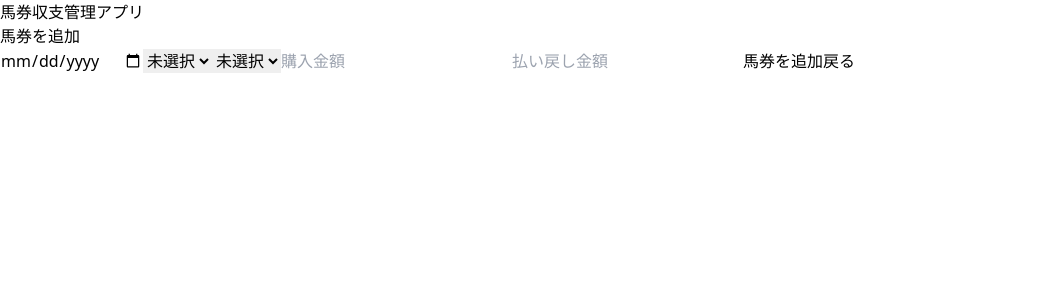
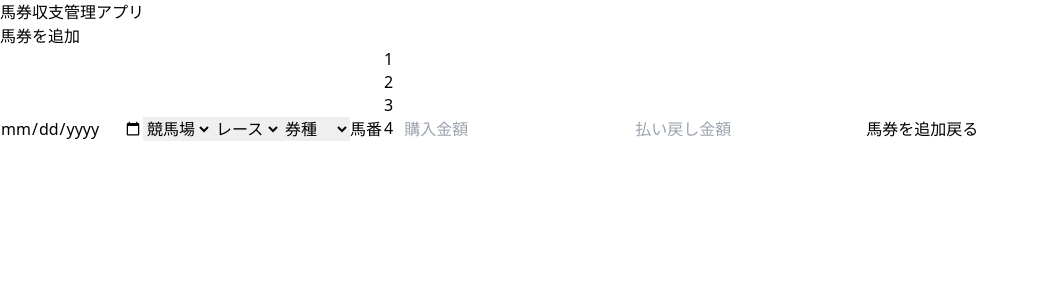
Before and after one commit to tukumo-n9/horse-racing-betting-ticket-manager, a React (Vite) app: page /add-ticket in a window 1280 px wide. Shown: the top 300 px of the page, without its empty margins (0-1039 px from the left). Built offline with nearby package versions, Linux system fonts and the light colour scheme.

Commit message:
#6 券種と馬番の選択をできるようにした

```diff
--- a/src/features/tickets/AddTicketForm.tsx
+++ b/src/features/tickets/AddTicketForm.tsx
@@ -8,14 +8,24 @@ function AddTicketForm() {
   const [date, setDate] = useState<string>("");
   const [racetrack, setRacetrack] = useState<string>("");
   const [raceNumber, setRaceNumber] = useState<string>("");
+  const [typeName, setTypeName] = useState<string>("");
+  const [typeNumbers, setTypeNumbers] = useState<string[]>([]);
   const [betAmount, setBetAmount] = useState<string>("");
   const [payout, setPayout] = useState<string>("");
 
   const dispatch = useAppDispatch();
   const navigate = useNavigate();
 
-  const onSaveTicketClicked = () => {
-    if (date && racetrack && raceNumber && betAmount && payout) {
+  const onSaveClicked = () => {
+    if (
+      date &&
+      racetrack &&
+      raceNumber &&
+      typeName &&
+      typeNumbers.length !== 0 &&
+      betAmount &&
+      payout
+    ) {
       dispatch(
         ticketAdded({
           id: nanoid(),
@@ -23,6 +33,8 @@ function AddTicketForm() {
           date,
           racetrack,
           raceNumber,
+          typeName,
+          typeNumbers,
           betAmount,
           payout,
         })
@@ -30,6 +42,8 @@ function AddTicketForm() {
       setDate("");
       setRacetrack("");
       setRaceNumber("");
+      setTypeName("");
+      setTypeNumbers([]);
       setBetAmount("");
       setPayout("");
       navigate("/");
@@ -44,24 +58,47 @@ function AddTicketForm() {
         placeholder="日付"
         onChange={(e) => setDate(e.target.value)}
       />
-      <select
-        name=""
-        id=""
-        value={racetrack}
-        onChange={(e) => setRacetrack(e.target.value)}
-      >
-        <option value="">未選択</option>
+      <select value={racetrack} onChange={(e) => setRacetrack(e.target.value)}>
+        <option value="">競馬場</option>
         <option value="京都">京都</option>
         <option value="東京">東京</option>
         <option value="新潟">新潟</option>
       </select>
       <select
-        name=""
-        id=""
         value={raceNumber}
         onChange={(e) => setRaceNumber(e.target.value)}
       >
-        <option value="">未選択</option>
+        <option value="">レース</option>
+        <option value="1">1R</option>
+        <option value="2">2R</option>
+        <option value="3">3R</option>
+        <option value="4">4R</option>
+        <option value="5">5R</option>
+        <option value="6">6R</option>
+        <option value="7">7R</option>
+        <option value="8">8R</option>
+        <option value="9">9R</option>
+        <option value="10">10R</option>
+        <option value="11">11R</option>
+        <option value="12">12R</option>
+      </select>
+      <select value={typeName} onChange={(e) => setTypeName(e.target.value)}>
+        <option value="">券種</option>
+        <option value="単勝">単勝</option>
+        <option value="馬連">馬連</option>
+        <option value="三連単">三連単</option>
+      </select>
+      <label>
+        馬番
+        <select
+          value={typeNumbers}
+          multiple={true}
+          onChange={(e) => {
+            const options = [...e.target.selectedOptions];
+            const values = options.map((option) => option.value);
+            setTypeNumbers(values);
+          }}
+        >
           <option value="1">1</option>
           <option value="2">2</option>
           <option value="3">3</option>
@@ -74,7 +111,14 @@ function AddTicketForm() {
           <option value="10">10</option>
           <option value="11">11</option>
           <option value="12">12</option>
+          <option value="13">13</option>
+          <option value="14">14</option>
+          <option value="15">15</option>
+          <option value="16">16</option>
+          <option value="17">17</option>
+          <option value="18">18</option>
         </select>
+      </label>
       <input
         type="number"
         value={betAmount ?? ""}
@@ -87,7 +131,7 @@ function AddTicketForm() {
         placeholder="払い戻し金額"
         onChange={(e) => setPayout(e.target.value)}
       />
-      <button type="button" onClick={onSaveTicketClicked}>
+      <button type="button" onClick={onSaveClicked}>
         馬券を追加
       </button>
       <button
--- a/src/features/tickets/EditTicketForm.tsx
+++ b/src/features/tickets/EditTicketForm.tsx
@@ -13,6 +13,8 @@ export default function EditTicketForm() {
   const [date, setDate] = useState<string>(ticket?.date);
   const [racetrack, setRacetrack] = useState<string>(ticket?.racetrack);
   const [raceNumber, setRaceNumber] = useState<string>(ticket?.raceNumber);
+  const [typeName, setTypeName] = useState<string>(ticket?.typeName);
+  const [typeNumbers, setTypeNumbers] = useState<string[]>(ticket?.typeNumbers);
   const [betAmount, setBetAmount] = useState<string>(ticket?.betAmount);
   const [payout, setPayout] = useState<string>(ticket?.payout);
 
@@ -20,7 +22,15 @@ export default function EditTicketForm() {
   const navigate = useNavigate();
 
   const onSaveTicketClicked = () => {
-    if (date && racetrack && raceNumber && betAmount && payout) {
+    if (
+      date &&
+      racetrack &&
+      raceNumber &&
+      typeName &&
+      typeNumbers.length !== 0 &&
+      betAmount &&
+      payout
+    ) {
       dispatch(
         ticketUpdated({
           id: ticketId,
@@ -28,6 +38,8 @@ export default function EditTicketForm() {
           date,
           racetrack,
           raceNumber,
+          typeName,
+          typeNumbers,
           betAmount,
           payout,
         })
@@ -35,6 +47,8 @@ export default function EditTicketForm() {
       setDate("");
       setRacetrack("");
       setRaceNumber("");
+      setTypeName("");
+      setTypeNumbers([]);
       setBetAmount("");
       setPayout("");
       navigate(`/tickets/${ticketId}`);
@@ -49,24 +63,50 @@ export default function EditTicketForm() {
         placeholder="日付"
         onChange={(e) => setDate(e.target.value)}
       />
-      <select
-        name=""
-        id=""
-        value={racetrack}
-        onChange={(e) => setRacetrack(e.target.value)}
-      >
-        <option value="">未選択</option>
+      <select value={racetrack} onChange={(e) => setRacetrack(e.target.value)}>
+        <option value="">競馬場</option>
         <option value="京都">京都</option>
         <option value="東京">東京</option>
         <option value="新潟">新潟</option>
       </select>
       <select
-        name=""
-        id=""
         value={raceNumber}
         onChange={(e) => setRaceNumber(e.target.value)}
       >
-        <option value="">未選択</option>
+        <option value="">レース</option>
+        <option value="1">1R</option>
+        <option value="2">2R</option>
+        <option value="3">3R</option>
+        <option value="4">4R</option>
+        <option value="5">5R</option>
+        <option value="6">6R</option>
+        <option value="7">7R</option>
+        <option value="8">8R</option>
+        <option value="9">9R</option>
+        <option value="10">10R</option>
+        <option value="11">11R</option>
+        <option value="12">12R</option>
+      </select>
+      <select
+        value={typeName ?? ""}
+        onChange={(e) => setTypeName(e.target.value)}
+      >
+        <option value="">券種</option>
+        <option value="単勝">単勝</option>
+        <option value="馬連">馬連</option>
+        <option value="三連単">三連単</option>
+      </select>
+      <label>
+        馬番
+        <select
+          value={typeNumbers.length === 0 ? [] : typeNumbers}
+          multiple={true}
+          onChange={(e) => {
+            const options = [...e.target.selectedOptions];
+            const values = options.map((option) => option.value);
+            setTypeNumbers(values);
+          }}
+        >
           <option value="1">1</option>
           <option value="2">2</option>
           <option value="3">3</option>
@@ -79,7 +119,14 @@ export default function EditTicketForm() {
           <option value="10">10</option>
           <option value="11">11</option>
           <option value="12">12</option>
+          <option value="13">13</option>
+          <option value="14">14</option>
+          <option value="15">15</option>
+          <option value="16">16</option>
+          <option value="17">17</option>
+          <option value="18">18</option>
         </select>
+      </label>
       <input
         type="number"
         value={betAmount ?? ""}
--- a/src/features/tickets/TicketsList.tsx
+++ b/src/features/tickets/TicketsList.tsx
@@ -25,16 +25,11 @@ function TicketsList() {
               )}
             </p>
             <p>{`${ticket.racetrack}${ticket.raceNumber}R`}</p>
-            <dl>
-              <div>
-                <dt>購入金額</dt>
-                <dd>￥{ticket.betAmount}</dd>
-              </div>
-              <div>
-                <dt>払い戻し金額</dt>
-                <dd>￥{ticket.payout}</dd>
-              </div>
-            </dl>
+            <p>
+              {ticket.typeName}：{ticket.typeNumbers.join(" - ")}
+            </p>
+            <p>購入金額：￥{ticket.betAmount}</p>
+            <p>払い戻し金額：￥{ticket.payout}</p>
             <button>編集</button>
             <button onClick={() => handleDelete(ticket.id)}>削除</button>
           </Link>
--- a/src/features/tickets/ticketsSlice.ts
+++ b/src/features/tickets/ticketsSlice.ts
@@ -2,35 +2,39 @@ import { createSlice } from "@reduxjs/toolkit";
 
 export type ticketState = {
   id: string;
-  createDate: string;
-  updateDate: string;
+  createDate: number;
+  updateDate: number;
   date: string;
   racetrack: string;
-  raceNumber: number;
-  betAmount: number;
-  payout: number;
+  raceNumber: string;
+  betAmount: string;
+  payout: string;
 };
 
 const initialState = [
   {
     id: "1",
-    createDate: "1716107513229",
-    updateDate: "",
+    createDate: 1716107513229,
+    updateDate: -1,
     date: "2024-05-18",
     racetrack: "京都",
     raceNumber: "5",
-    betAmount: 100,
-    payout: 200,
+    typeName: "単勝",
+    typeNumbers: ["1"],
+    betAmount: "200",
+    payout: "1000",
   },
   {
     id: "2",
-    createDate: "1716107513229",
-    updateDate: "",
+    createDate: 1716107513229,
+    updateDate: -1,
     date: "2024-05-18",
     racetrack: "京都",
     raceNumber: "5",
-    betAmount: 100,
-    payout: 200,
+    typeName: "三連単",
+    typeNumbers: ["1", "8", "15"],
+    betAmount: "500",
+    payout: "200000",
   },
 ];
 
@@ -48,14 +52,25 @@ const ticketsSlice = createSlice({
       return filteredTicketsList;
     },
     ticketUpdated(state, action) {
-      const { id, updateDate, date, racetrack, raceNumber, betAmount, payout } =
-        action.payload;
+      const {
+        id,
+        updateDate,
+        date,
+        racetrack,
+        raceNumber,
+        typeName,
+        typeNumbers,
+        betAmount,
+        payout,
+      } = action.payload;
       const existingTicket = state.find((ticket) => ticket.id === id);
       if (existingTicket) {
         existingTicket.updateDate = updateDate;
         existingTicket.date = date;
         existingTicket.racetrack = racetrack;
         existingTicket.raceNumber = raceNumber;
+        existingTicket.typeName = typeName;
+        existingTicket.typeNumbers = typeNumbers;
         existingTicket.betAmount = betAmount;
         existingTicket.payout = payout;
       }
--- a/src/routes/SingleTicket.tsx
+++ b/src/routes/SingleTicket.tsx
@@ -24,16 +24,11 @@ export default function SingleTicket() {
         )}
       </p>
       <p>{`${ticket.racetrack}${ticket.raceNumber}R`}</p>
-      <dl>
-        <div>
-          <dt>購入金額</dt>
-          <dd>￥{ticket.betAmount}</dd>
-        </div>
-        <div>
-          <dt>払い戻し金額</dt>
-          <dd>￥{ticket.payout}</dd>
-        </div>
-      </dl>
+      <p>
+        {ticket.typeName}：{ticket.typeNumbers.join(" - ")}
+      </p>
+      <p>購入金額：￥{ticket.betAmount}</p>
+      <p>払い戻し金額：￥{ticket.payout}</p>
       <Link to={`/tickets/${ticket.id}/edit`}>編集</Link>
       <button>削除</button>
     </>
```
Lines whose indentation alone changed are shown as unchanged.
